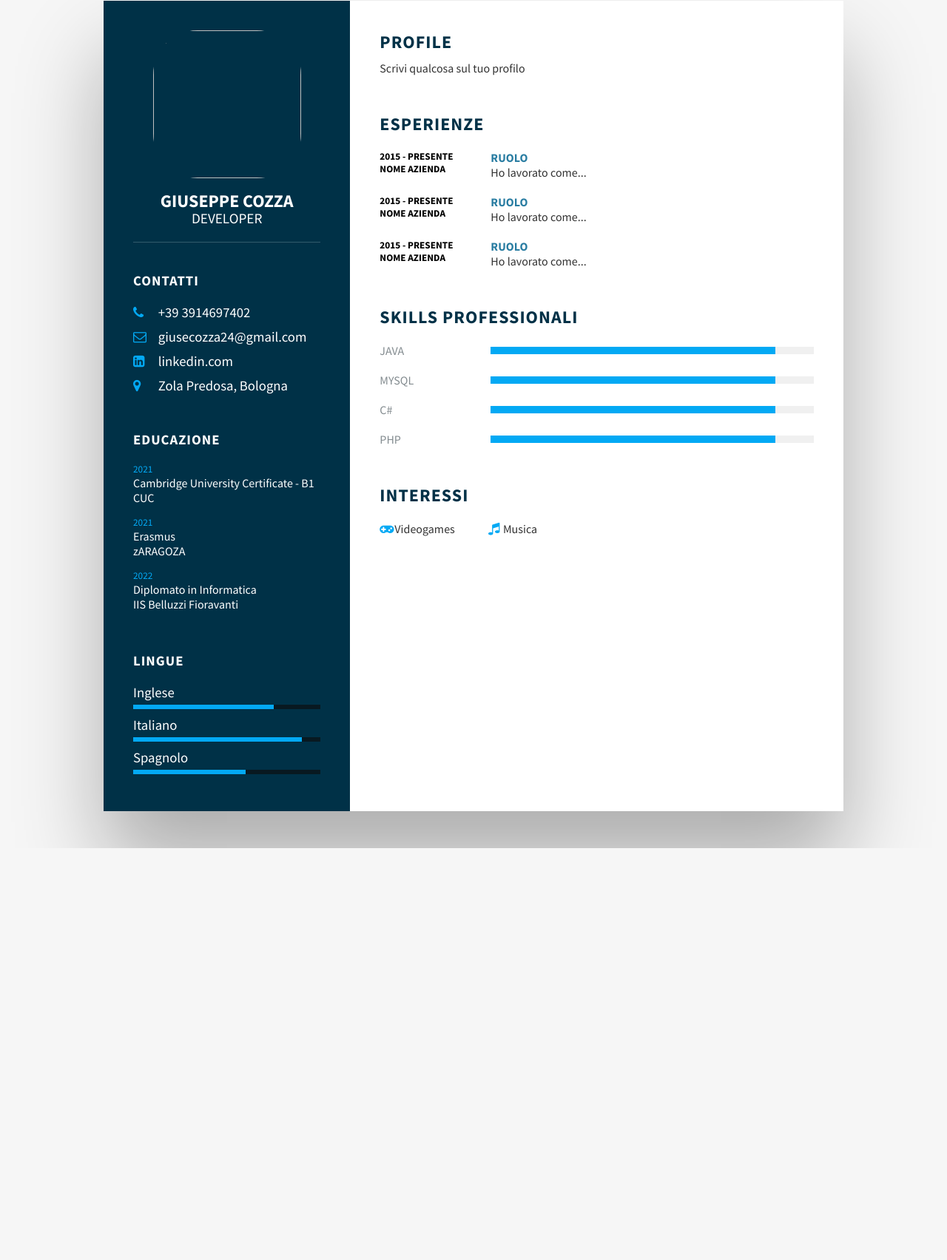
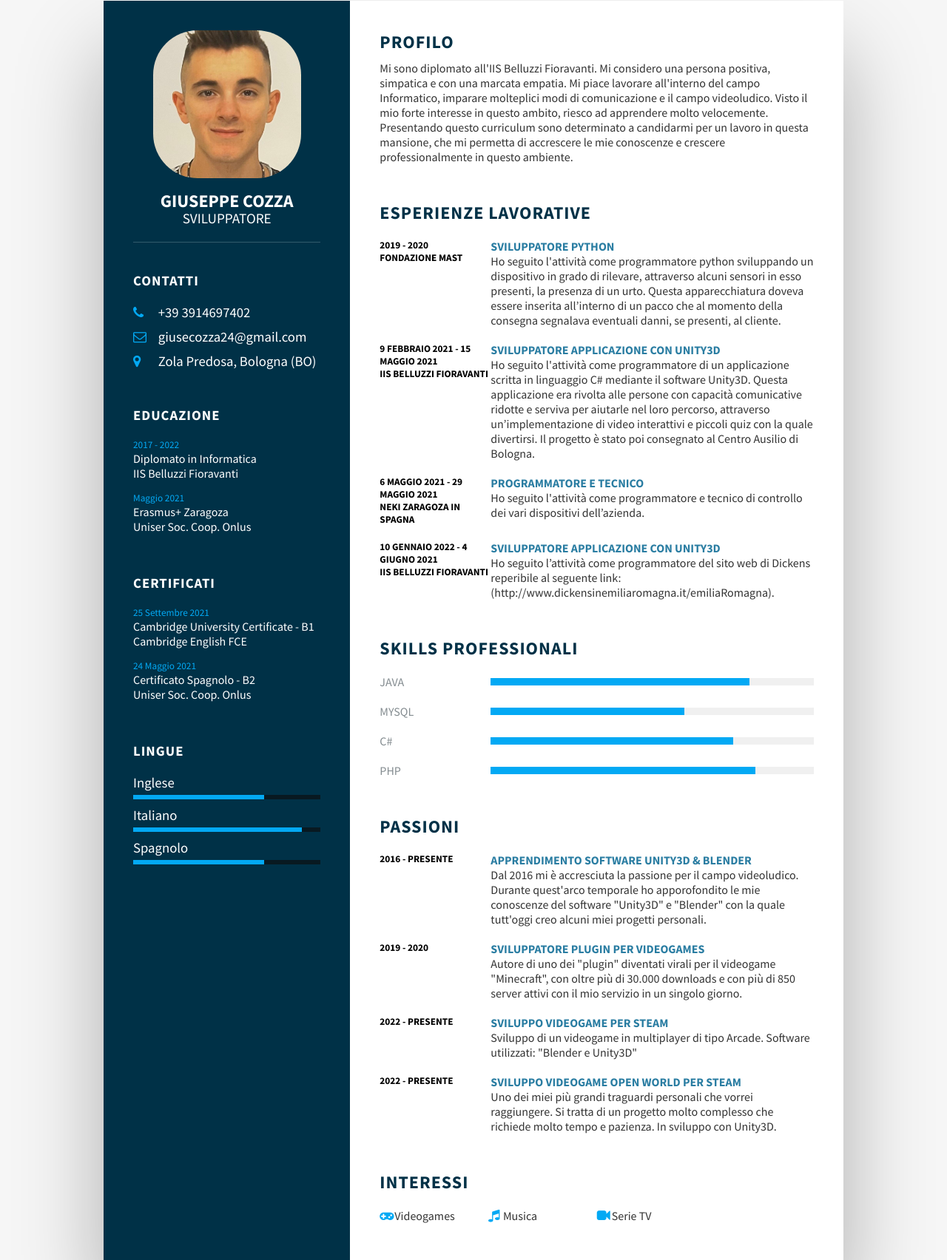
Before and after one commit to peppeee24/peppeee24.github.io, a plain HTML site: page index.html in a window 1280 px wide. Shown: the part 49-1753 px from the top of the page at 74% size. Before the commit the page ends 1196 px from the top, so only its background shows below. Drawn offline with Linux system fonts and the light colour scheme; a web font is replaced by a local one.

Commit message:
Upload secondo
Prototype del sito web (solo CV)

```diff
--- a/assets/css/stylemain.css
+++ b/assets/css/stylemain.css
@@ -143,6 +143,29 @@ body
 }
 
 .contactInfo.education h4
+{
+  color: #fff;
+  font-weight: 300;
+}
+
+.contactInfo.certificate li
+{
+  margin-bottom: 15px;
+}
+
+.contactInfo.certificate h5
+{
+  color: #03a9f4;
+  font-weight: 500;
+}
+
+.contactInfo.certificate h4:nth-child(2)
+{
+  color: #fff;
+  font-weight: 500;
+}
+
+.contactInfo.certificate h4
 {
   color: #fff;
   font-weight: 300;
--- a/index.html
+++ b/index.html
@@ -2,7 +2,9 @@
 <html lang="it">
   <head>
     <meta name="viewport" content="width=device-width" initial-scale="1.0">
-    <title> CV Giuseppe Cozza </title>
+    <title>&copy; Portfolio - Giuseppe Cozza (PortfolioPage) - &copy;</title>
+
+
     <link rel="stylesheet" href="https://cdnjs.cloudflare.com/ajax/libs/font-awesome/4.7.0/css/font-awesome.css"
     integrity="sha512-5A8nwdMOWrSz20fDsjczgUidUBR8liPYU+WymTZP1lmY9G6Oc7HlZv156XqnsgNUzTyMefFTcsFH/tnJE/+xBg=="
     crossorigin="anonymous" referrerpolicy="no-referrer" />
@@ -14,9 +16,9 @@
       <div class="left_side">
           <div class="profileText">
             <div class="imgBx">
-              <img src="assets/img/profile.jpg">
+              <img src="assets/img/portfolio/portfolioimg.jpeg">
             </div>
-            <h2> Giuseppe Cozza <br><span>Developer</span></h2>
+            <h2> Giuseppe Cozza <br><span>Sviluppatore</span></h2>
           </div>
 
           <div class="contactInfo">
@@ -31,12 +33,8 @@
                   <span class="text">giusecozza24@gmail.com</span>
                 </li>
                 <li>
-                  <span class="icon"><i class="fa fa-linkedin-square" aria-hidden="true"></i></span>
-                  <span class="text">linkedin.com</span>
-                </li>
-                <li>
                   <span class="icon"><i class="fa fa-map-marker" aria-hidden="true"></i></span>
-                  <span class="text">Zola Predosa, Bologna</span>
+                  <span class="text">Zola Predosa, Bologna (BO)</span>
                 </li>
               </ul>
           </div>
@@ -45,19 +43,30 @@
             <h3 class="title">Educazione</h3>
               <ul>
                 <li>
-                  <h5>2021</h5>
-                  <h4>Cambridge University Certificate - B1</h4>
-                  <h4>CUC</h4>
+                  <h5>2017 - 2022</h5>
+                  <h4>Diplomato in Informatica</h4>
+                  <h4>IIS Belluzzi Fioravanti</h4>
                 </li>
                 <li>
-                  <h5>2021</h5>
-                  <h4>Erasmus </h4>
-                  <h4>zARAGOZA</h4>
+                  <h5>Maggio 2021</h5>
+                  <h4>Erasmus+ Zaragoza</h4>
+                  <h4>Uniser Soc. Coop. Onlus</h4>
+                </li>
+              </ul>
+          </div>
+
+          <div class="contactInfo certificate">
+            <h3 class="title">Certificati</h3>
+              <ul>
+                <li>
+                  <h5>25 Settembre 2021</h5>
+                  <h4>Cambridge University Certificate - B1</h4>
+                  <h4>Cambridge English FCE</h4>
                 </li>
                 <li>
-                  <h5>2022</h5>
-                  <h4>Diplomato in Informatica</h4>
-                  <h4>IIS Belluzzi Fioravanti</h4>
+                  <h5>24 Maggio 2021</h5>
+                  <h4>Certificato Spagnolo - B2</h4>
+                  <h4>Uniser Soc. Coop. Onlus</h4>
                 </li>
               </ul>
           </div>
@@ -68,7 +77,7 @@
                 <li>
                   <span class="text">Inglese</span>
                   <span class="percent">
-                    <div style="width: 75%;"</div>
+                    <div style="width: 70%;"</div>
                   </span>
                 </li>
                 <li>
@@ -80,55 +89,82 @@
                 <li>
                   <span class="text">Spagnolo</span>
                   <span class="percent">
-                    <div style="width: 60%;"</div>
+                    <div style="width: 70%;"</div>
                   </span>
                 </li>
               </ul>
           </div>
       </div>
 
-
-
       <div class="right_side">
         <div class="about">
-          <h2 class="title2">Profile</h2>
-          <p>Scrivi qualcosa sul tuo profilo</p>
+          <h2 class="title2">PROFILO</h2>
+          <p>Mi sono diplomato all'IIS Belluzzi Fioravanti. Mi considero una persona positiva, simpatica e con una marcata empatia.
+            Mi piace lavorare all'interno del campo Informatico, imparare molteplici modi di comunicazione e
+          il campo videoludico. Visto il mio forte interesse in questo ambito, riesco ad apprendere molto velocemente. Presentando questo curriculum sono determinato a candidarmi per un lavoro in questa
+          mansione, che mi permetta di accrescere le mie conoscenze e crescere professionalmente in questo ambiente.</p>
         </div>
 
         <div class="about">
-          <h2 class="title2">Esperienze</h2>
+          <h2 class="title2">Esperienze lavorative</h2>
           <div class="box">
             <div class="year_company">
-              <h5>2015 - Presente</h5>
-              <h5>Nome azienda</h5>
+              <h5>2019 - 2020</h5>
+              <h5>Fondazione MAST</h5>
             </div>
             <div class="text">
-              <h4>Ruolo</h4>
-              <p>Ho lavorato come...</p>
+              <h4>Sviluppatore Python</h4>
+              <p>Ho seguito l'attività
+              come programmatore python sviluppando un dispositivo in grado di
+              rilevare, attraverso alcuni sensori in esso presenti, la presenza di un urto.
+              Questa apparecchiatura doveva essere inserita all’interno di un pacco che
+              al momento della consegna segnalava eventuali danni, se presenti, al
+              cliente.</p>
             </div>
           </div>
 
           <div class="box">
             <div class="year_company">
-              <h5>2015 - Presente</h5>
-              <h5>Nome azienda</h5>
+              <h5>9 Febbraio 2021 - 15 Maggio 2021</h5>
+              <h5>IIS Belluzzi Fioravanti</h5>
             </div>
             <div class="text">
-              <h4>Ruolo</h4>
-              <p>Ho lavorato come...</p>
+              <h4>Sviluppatore applicazione con Unity3D</h4>
+              <p>Ho seguito l'attività come programmatore di un
+              applicazione scritta in linguaggio C# mediante il software Unity3D.
+              Questa applicazione era rivolta alle persone con capacità comunicative
+              ridotte e serviva per aiutarle nel loro percorso, attraverso
+              un’implementazione di video interattivi e piccoli quiz con la quale
+              divertirsi. Il progetto è stato poi consegnato al Centro Ausilio di Bologna.
+              </p>
             </div>
           </div>
 
           <div class="box">
             <div class="year_company">
-              <h5>2015 - Presente</h5>
-              <h5>Nome azienda</h5>
+              <h5>6 Maggio 2021 - 29 Maggio 2021</h5>
+              <h5>Neki Zaragoza in Spagna</h5>
             </div>
             <div class="text">
-              <h4>Ruolo</h4>
-              <p>Ho lavorato come...</p>
+              <h4>Programmatore e Tecnico</h4>
+              <p>Ho seguito l'attività come programmatore e tecnico di
+              controllo dei vari dispositivi dell’azienda. </p>
             </div>
           </div>
+
+          <div class="box">
+            <div class="year_company">
+              <h5>10 Gennaio 2022 - 4 Giugno 2021</h5>
+              <h5>IIS Belluzzi Fioravanti</h5>
+            </div>
+            <div class="text">
+              <h4>Sviluppatore applicazione con Unity3D</h4>
+              <p>Ho seguito l’attività come programmatore del sito web di
+              Dickens reperibile al seguente link:  (http://www.dickensinemiliaromagna.it/emiliaRomagna).
+              </p>
+            </div>
+          </div>
+
         </div>
 
         <div class="about skills">
@@ -136,25 +172,69 @@
           <div class="box">
             <h4>Java</h4>
             <div class="percent">
-              <div style="width: 88%;"></div>
+              <div style="width: 80%;"></div>
             </div>
           </div>
           <div class="box">
             <h4>MySQL</h4>
             <div class="percent">
-                <div style="width: 88%;"></div>
+                <div style="width: 60%;"></div>
             </div>
           </div>
           <div class="box">
             <h4>C#</h4>
             <div class="percent">
-              <div style="width: 88%;"></div>
+              <div style="width: 75%;"></div>
             </div>
           </div>
           <div class="box">
             <h4>PHP</h4>
             <div class="percent">
-              <div style="width: 88%;"></div>
+              <div style="width: 82%;"></div>
+            </div>
+          </div>
+        </div>
+
+        <div class="about">
+          <h2 class="title2">Passioni</h2>
+          <div class="box">
+            <div class="year_company">
+              <h5>2016 - Presente</h5>
+            </div>
+            <div class="text">
+              <h4>Apprendimento software Unity3D & Blender</h4>
+              <p>Dal 2016 mi è accresciuta la passione per il campo videoludico. Durante quest'arco temporale ho apporofondito le mie conoscenze del software "Unity3D"
+              e "Blender" con la quale tutt'oggi creo alcuni miei progetti personali.</p>
+            </div>
+          </div>
+
+          <div class="box">
+            <div class="year_company">
+              <h5>2019 - 2020</h5>
+            </div>
+            <div class="text">
+              <h4>Sviluppatore plugin per videogames</h4>
+              <p>Autore di uno dei "plugin" diventati virali per il videogame "Minecraft", con oltre più di 30.000 downloads e con più di 850 server attivi con il mio servizio in un singolo giorno.</p>
+            </div>
+          </div>
+
+          <div class="box">
+            <div class="year_company">
+              <h5>2022 - Presente</h5>
+            </div>
+            <div class="text">
+              <h4>Sviluppo videogame per Steam</h4>
+              <p>Sviluppo di un videogame in multiplayer di tipo Arcade. Software utilizzati: "Blender e Unity3D"</p>
+            </div>
+          </div>
+
+          <div class="box">
+            <div class="year_company">
+              <h5>2022 - Presente</h5>
+            </div>
+            <div class="text">
+              <h4>Sviluppo videogame Open World per Steam</h4>
+              <p>Uno dei miei più grandi traguardi personali che vorrei raggiungere. Si tratta di un progetto molto complesso che richiede molto tempo e pazienza. In sviluppo con Unity3D.</p>
             </div>
           </div>
         </div>
@@ -164,6 +244,7 @@
           <ul>
             <li><i class="fa fa-gamepad" aria-hidden="true"></i>Videogames</li>
             <li><i class="fa fa-music" aria-hidden="true"></i>Musica</li>
+            <li><i class="fa fa-video-camera" aria-hidden="true"></i>Serie TV</li>
         </div>
 
       </div>
```
Also changed, not shown: assets/img/portfolio/portfolioimg.jpeg (added).
